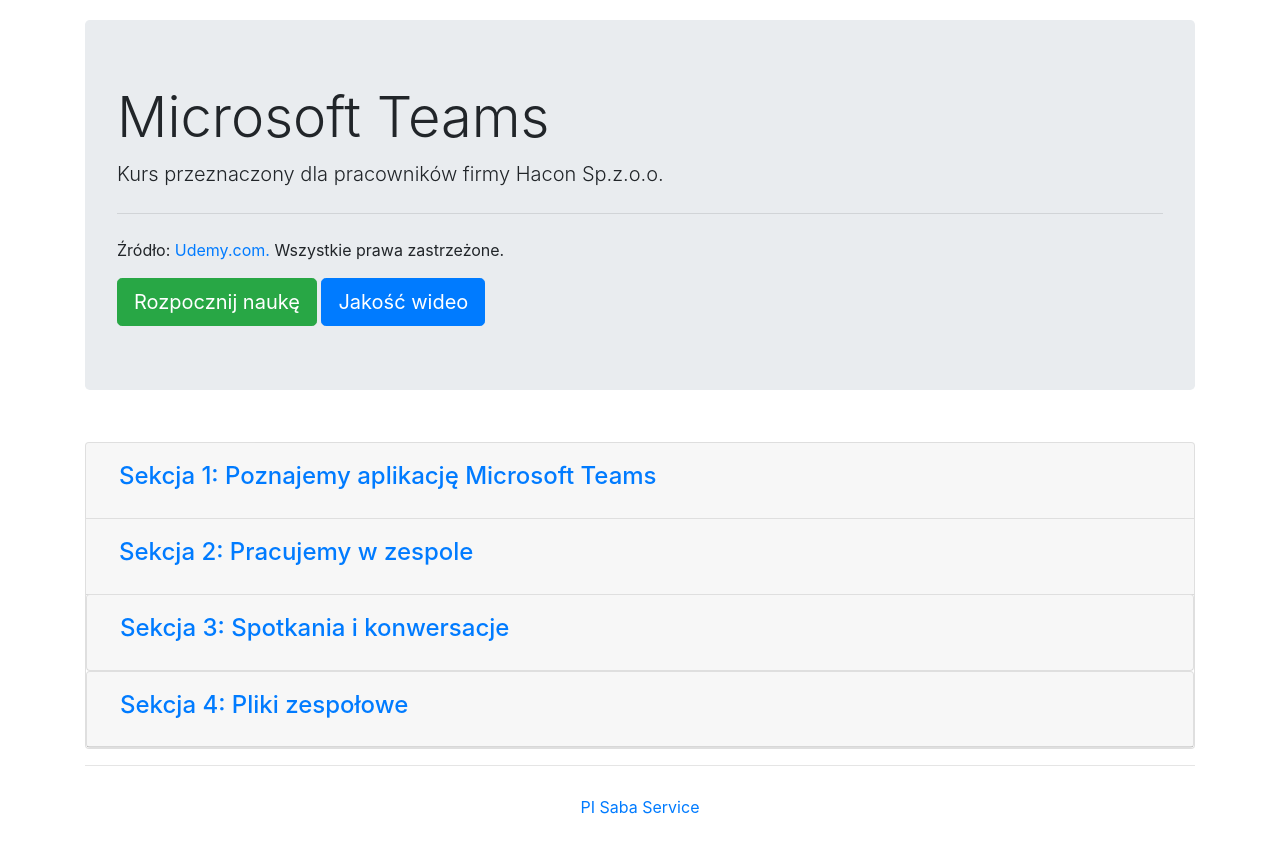
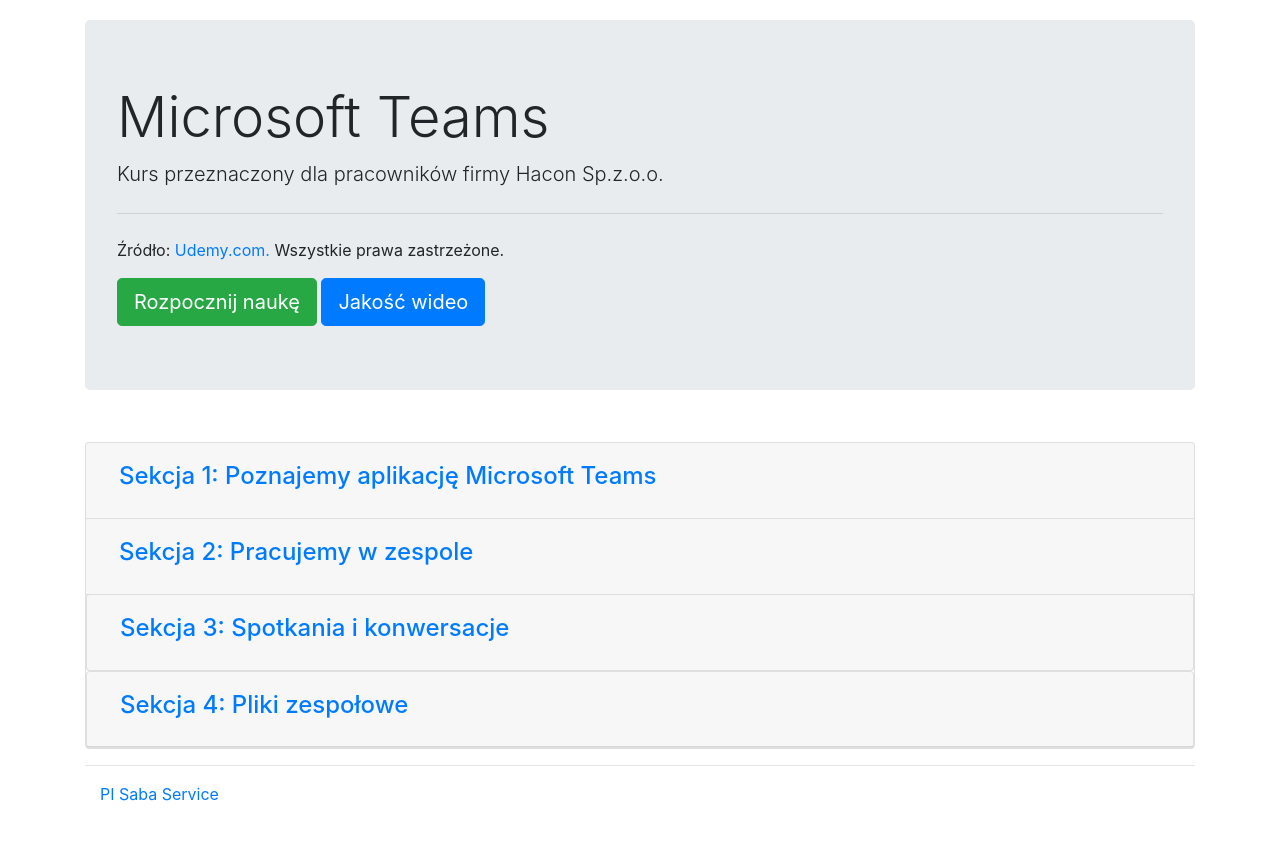
Before and after one commit to haconspzoo/kursteams, a plain HTML site: page index.html in a window 1280 px wide. After the commit the page ends 806 px from the top, so only its background shows below. Drawn offline with nearby package versions, Linux system fonts and the light colour scheme.

Commit message:
Update index.html

```diff
--- a/index.html
+++ b/index.html
@@ -124,9 +124,9 @@
 	<hr>
 
 	<div class="container">
-		<div class="alert text-center" role="alert">
+		<!--div class="alert text-center" role="alert"-->
 		  <a href='https://sabaservice.pl/web/'> PI Saba Service </a>
-		</div>
+		<!--/div-->
 	</div>
 
 
```
